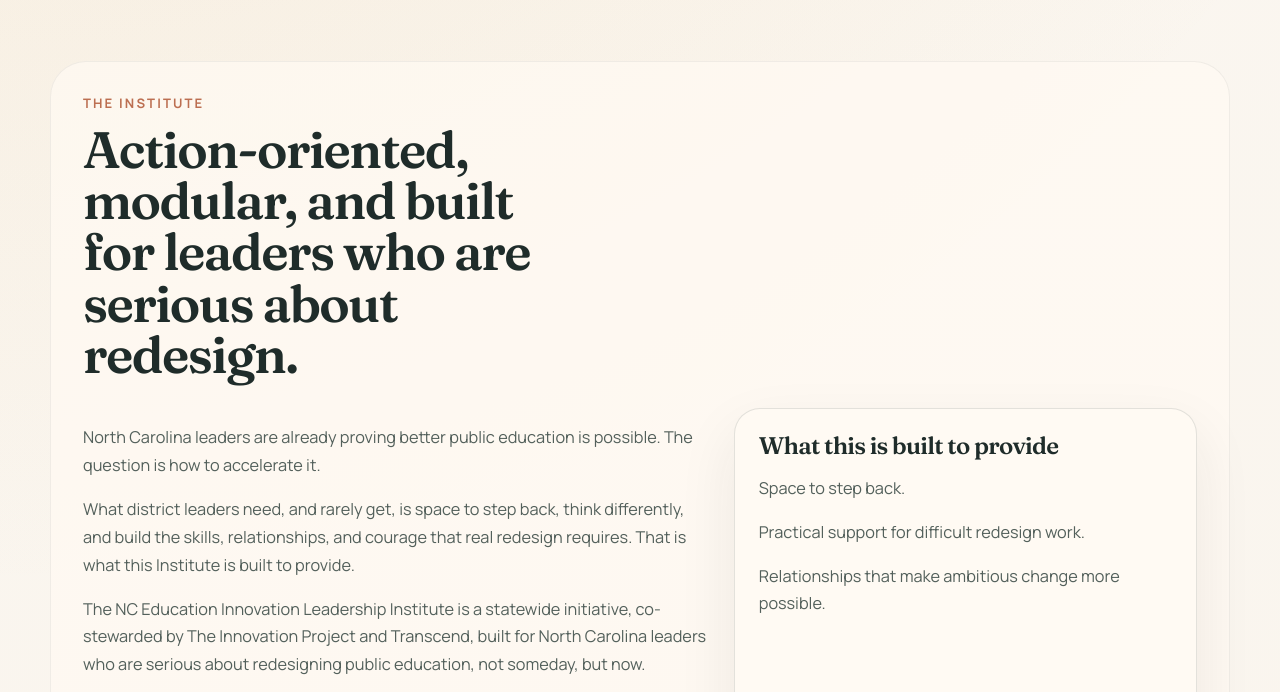
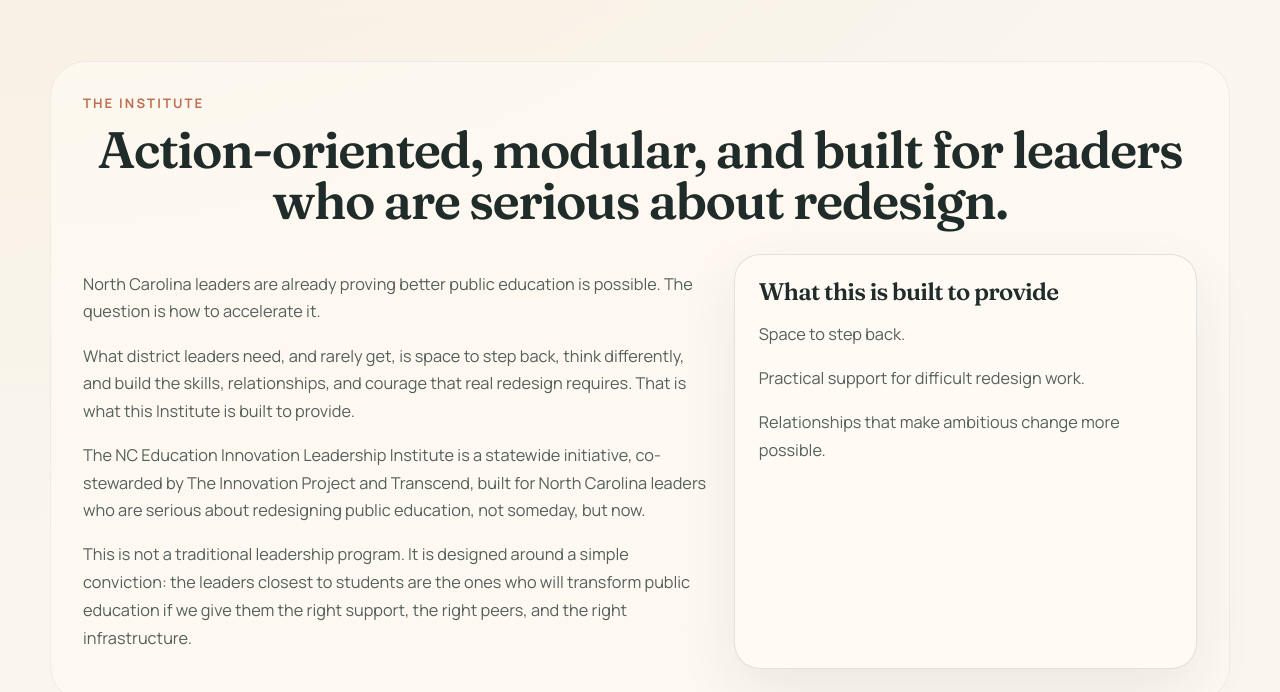
Before and after one commit to erummo4/dli-website, a website: page index.html in a window 1280 px wide. Shown: the part 1002-1694 px from the top of the page. Drawn offline with Linux system fonts and the light colour scheme.

Commit message:
Center overview heading and allow full-width span

```diff
--- a/index.html
+++ b/index.html
@@ -76,7 +76,9 @@
         <section id="overview" class="section section-soft">
           <div class="section-heading">
             <p class="eyebrow">The Institute</p>
-            <h2>Action-oriented, modular, and built for leaders who are serious about redesign.</h2>
+            <h2 class="full-bleed-heading">
+              Action-oriented, modular, and built for leaders who are serious about redesign.
+            </h2>
           </div>
           <div class="two-column">
             <div class="copy-block">
--- a/styles.css
+++ b/styles.css
@@ -280,6 +280,12 @@
 
 .section-heading {
   margin-bottom: 1.75rem;
+}
+
+.full-bleed-heading {
+  max-width: none;
+  width: 100%;
+  text-align: center;
 }
 
 .two-column {
```
